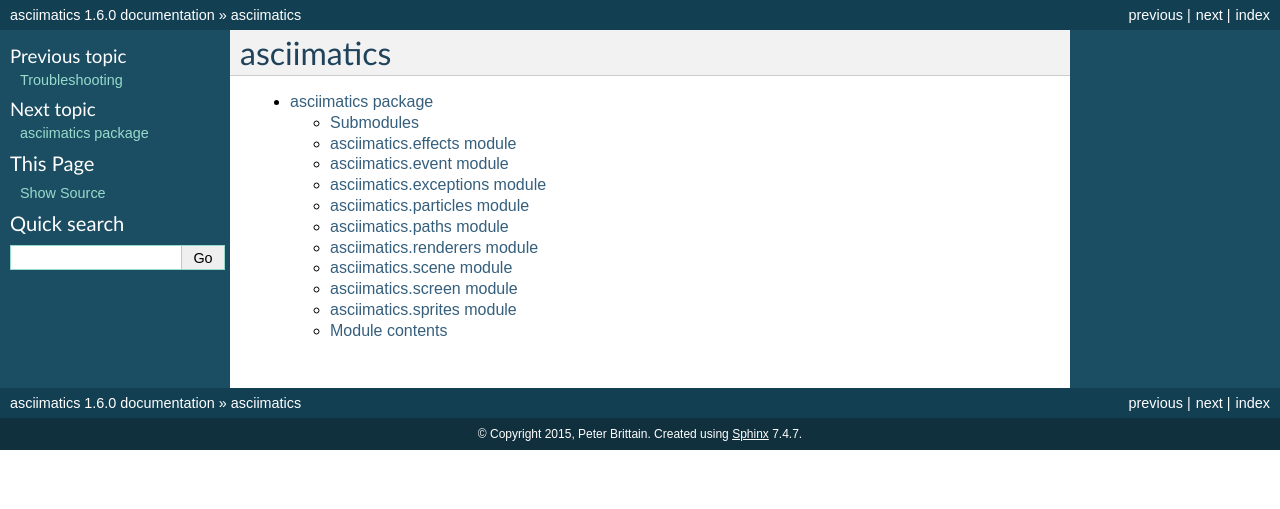
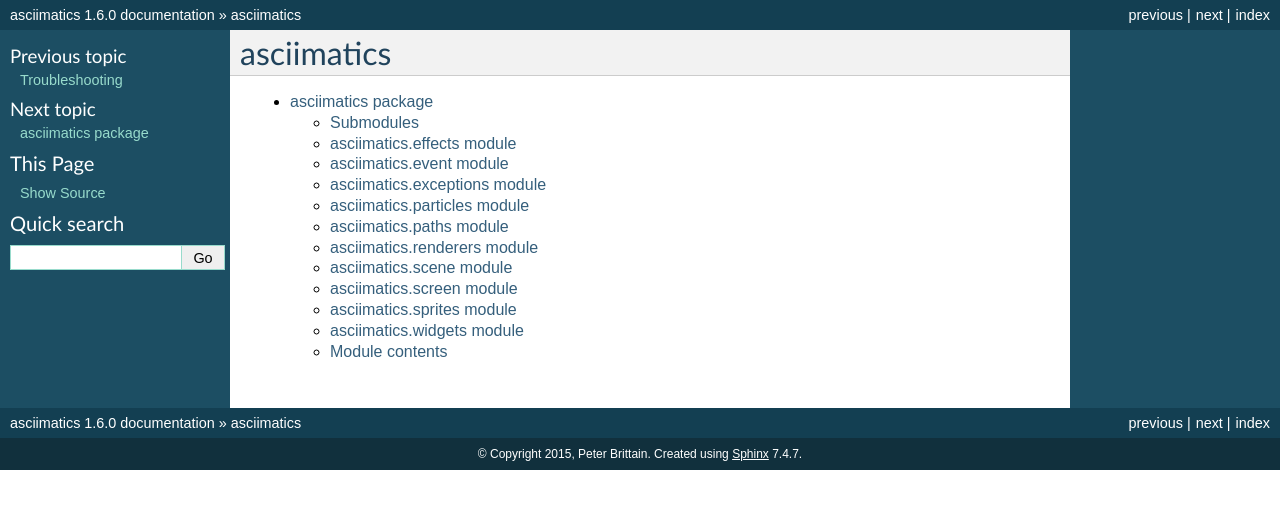
Before and after one commit to peterbrittain/asciimatics, a Sphinx documentation site: the page built from doc/source/modules.rst, in a window 1280 px wide. Shown: the top 509 px of the page. Built offline with Sphinx 7.4.7, drawn with Linux system fonts in a browser that asks for light colours.

Commit message:
Add widgets to API reference.

```diff
--- a/doc/source/asciimatics.rst
+++ b/doc/source/asciimatics.rst
@@ -67,6 +67,13 @@ asciimatics.sprites module
     :members:
     :show-inheritance:
 
+asciimatics.widgets module
+--------------------------
+
+.. automodule:: asciimatics.widgets
+    :members:
+    :show-inheritance:
+
 
 Module contents
 ---------------
```
